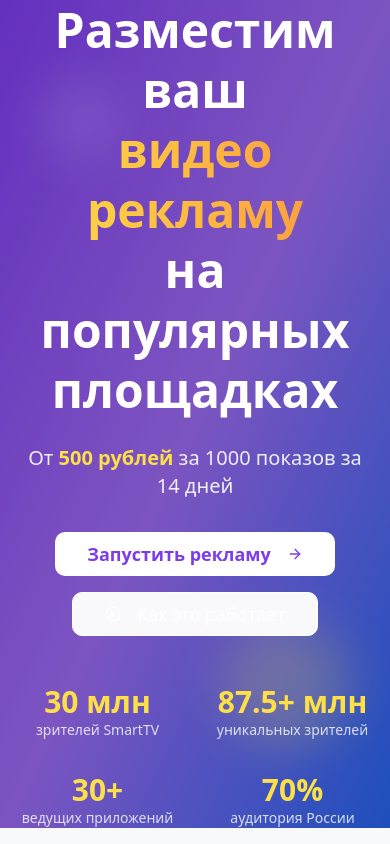
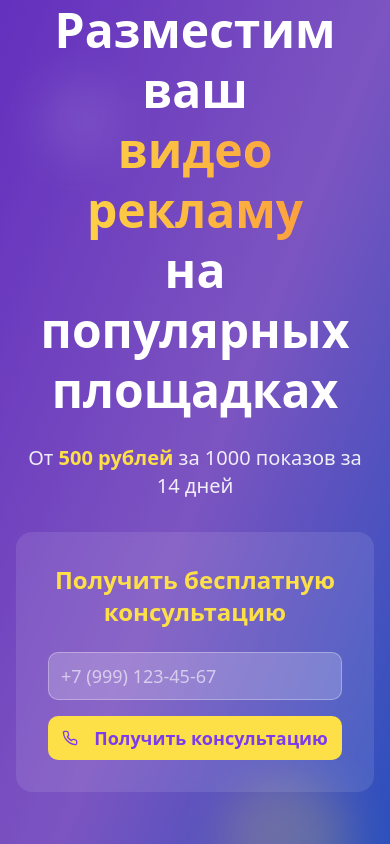
Before and after one commit to ny1988-byte/project-web-now, a React (Vite) app: page / in a window 390 px wide. Shown: the top 844 px of the page. Built offline with nearby package versions, Linux system fonts and the light colour scheme.

Commit message:
Replace buttons with phone input form
Replaces the "Запустить рекламу" and "Как это работает" buttons in the HeroSection with a form that includes a phone number input and the heading "Получить бесплатную консультацию".

```diff
--- a/src/components/HeroSection.tsx
+++ b/src/components/HeroSection.tsx
@@ -1,7 +1,26 @@
 import { Button } from "@/components/ui/button";
-import { ArrowRight, PlayCircle } from "lucide-react";
+import { Input } from "@/components/ui/input";
+import { Form, FormControl, FormField, FormItem, FormMessage } from "@/components/ui/form";
+import { useForm } from "react-hook-form";
+import { Phone } from "lucide-react";
+import { useToast } from "@/hooks/use-toast";
 
 const HeroSection = () => {
+  const { toast } = useToast();
+  const form = useForm({
+    defaultValues: {
+      phone: "",
+    },
+  });
+
+  const onSubmit = (data: { phone: string }) => {
+    toast({
+      title: "Заявка отправлена!",
+      description: "Мы свяжемся с вами в ближайшее время.",
+    });
+    form.reset();
+  };
+
   return (
     <section className="relative min-h-[90vh] flex items-center justify-center overflow-hidden">
       {/* Gradient Background */}
@@ -25,15 +44,47 @@ const HeroSection = () => {
             От <span className="font-bold text-yellow-300">500 рублей</span> за 1000 показов за 14 дней
           </p>
 
-          <div className="flex flex-col sm:flex-row gap-4 justify-center items-center mb-12">
-            <Button size="lg" className="bg-white text-primary hover:bg-white/90 px-8 py-4 text-lg font-semibold">
-              Запустить рекламу
-              <ArrowRight className="ml-2 h-5 w-5" />
-            </Button>
-            <Button size="lg" variant="outline" className="border-white text-white hover:bg-white/10 px-8 py-4 text-lg">
-              <PlayCircle className="mr-2 h-5 w-5" />
-              Как это работает
-            </Button>
+          <div className="max-w-md mx-auto mb-12">
+            <div className="bg-white/10 backdrop-blur-sm rounded-2xl p-8">
+              <h3 className="text-2xl font-bold mb-6 text-yellow-300">
+                Получить бесплатную консультацию
+              </h3>
+              <Form {...form}>
+                <form onSubmit={form.handleSubmit(onSubmit)} className="space-y-4">
+                  <FormField
+                    control={form.control}
+                    name="phone"
+                    rules={{
+                      required: "Номер телефона обязателен",
+                      pattern: {
+                        value: /^(\+7|8)?[\s\-]?\(?[489][0-9]{2}\)?[\s\-]?[0-9]{3}[\s\-]?[0-9]{2}[\s\-]?[0-9]{2}$/,
+                        message: "Введите корректный номер телефона"
+                      }
+                    }}
+                    render={({ field }) => (
+                      <FormItem>
+                        <FormControl>
+                          <Input
+                            {...field}
+                            placeholder="+7 (999) 123-45-67"
+                            className="bg-white/20 border-white/30 text-white placeholder:text-white/60 focus:border-yellow-300 h-12 text-lg"
+                          />
+                        </FormControl>
+                        <FormMessage className="text-yellow-300" />
+                      </FormItem>
+                    )}
+                  />
+                  <Button
+                    type="submit"
+                    size="lg"
+                    className="w-full bg-yellow-300 text-primary hover:bg-yellow-400 px-8 py-4 text-lg font-semibold"
+                  >
+                    <Phone className="mr-2 h-5 w-5" />
+                    Получить консультацию
+                  </Button>
+                </form>
+              </Form>
+            </div>
           </div>
 
           <div className="grid grid-cols-2 md:grid-cols-4 gap-8 text-center">
```
